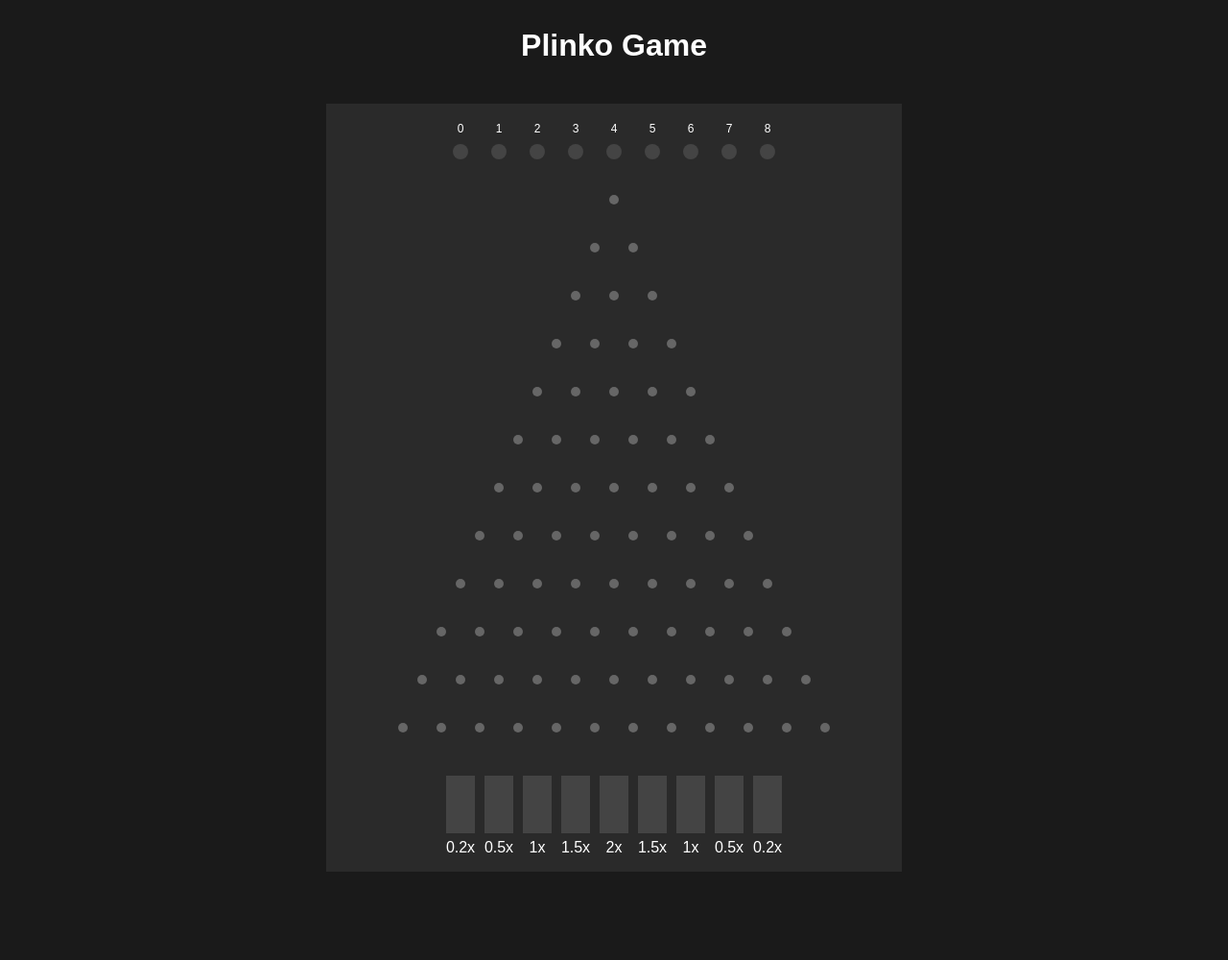
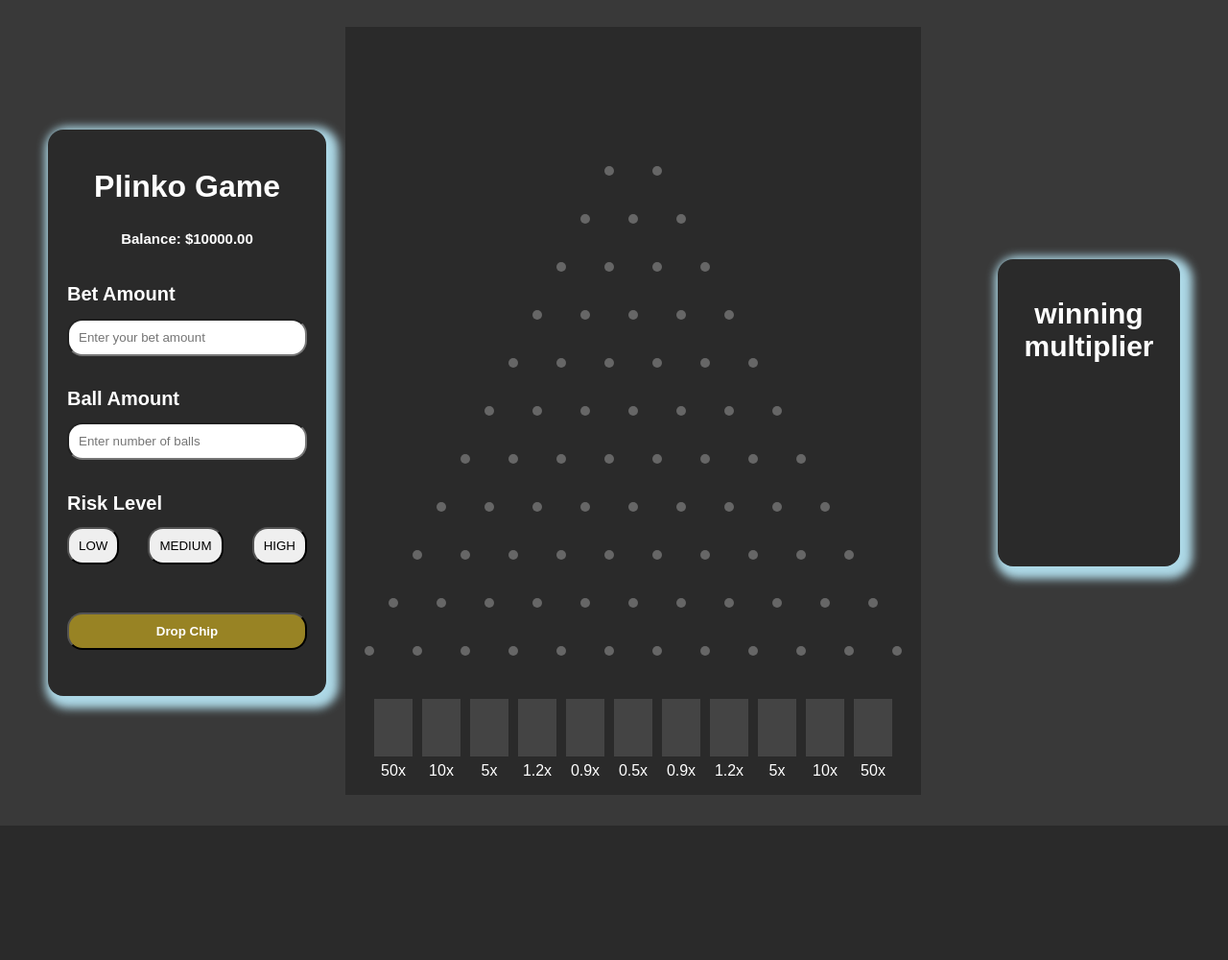
Before and after one commit to Hellotoday123/python-final-project-2024, a Flask app: page / in a window 1280 px wide. Shown: the whole page at 96% size. After the commit the page ends 860 px from the top, so only its background shows below. Run offline with Flask 3, Linux system fonts and the light colour scheme.

Commit message:
plinko demo

```diff
--- a/app.py
+++ b/app.py
@@ -1,4 +1,4 @@
-from flask import Flask, render_template, jsonify
+from flask import Flask, render_template, request, jsonify
 import random
 
 app = Flask(__name__)
@@ -7,7 +7,7 @@ app = Flask(__name__)
 class PlinkoGame:
     def __init__(self):
         self.score = 0
-        self.multipliers = [0.2, 0.5, 1, 1.5, 2, 1.5, 1, 0.5, 0.2]
+        self.multipliers = [50, 10, 5, 1.2, 0.9, 0.5, 0.9, 1.2, 5, 10, 50]
 
     def drop_chip(self, start_position):
         """Simulate chip drop and return path and final position"""
@@ -40,18 +40,51 @@ class PlinkoGame:
 
 game = PlinkoGame()
 
+def read_balance():
+    try:
+        with open('balance.txt', 'r') as f:
+            return float(f.read().strip())
+    except FileNotFoundError:
+        return 0.0
+
+def write_balance(new_balance):
+    with open("balance.txt", "w") as file:
+        file.write(f"{new_balance:.2f}")
+
+@app.route('/get_balance')
+def get_balance():
+    balance = read_balance()  # Read the balance from the file
+    return {'balance': balance}
+
+@app.route('/sync_balance', methods=['POST'])
+def sync_balance():
+    data = request.get_json()
+    balance = data.get('balance')
+    if balance is not None:
+        print(f"Received balance: {balance}")
+        return jsonify({"status": "success", "balance": balance}), 200
+    else:
+        return jsonify({"status": "error", "message": "Balance not provided"}), 400
 
 @app.route('/')
-def home():
-    return render_template('index.html')
-
+def index():
+    balance = read_balance()  # Read the balance from the file
+    return render_template("index.html", balance=balance)
 
 @app.route('/drop/<int:position>')
 def drop(position):
     # Ensure position is within valid range
     position = min(8, max(0, position))
     result = game.drop_chip(position)
+
+    balance = read_balance()
+    new_balance = balance * result['multiplier']
+    write_balance(new_balance)
+
+    result['new_balance'] = new_balance
+
     return jsonify(result)
+
 
 
 if __name__ == '__main__':
--- /dev/null
+++ b/balance.txt
@@ -0,0 +1 @@
+10000
--- a/static/css/style.css
+++ b/static/css/style.css
@@ -2,7 +2,7 @@ body {
     display: flex;
     flex-direction: column;
     align-items: center;
-    background: #1a1a1a;
+    background-color: #393939;
     color: white;
     font-family: Arial, sans-serif;
 }
@@ -31,3 +31,90 @@ body {
     fill: #888 !important;
     cursor: pointer;
 }
+
+.balance {
+    font-size: 15px;
+    font-weight: bold;
+    text-align: center;
+    padding: 5px;}
+
+.main-container{
+    display: flex;
+    flex-direction: row;
+    justify-content: space-between;
+    align-items: center;
+    }
+
+    .left{
+    width: 250px;
+    display: flex;
+    flex-direction: column;
+    align-items: left;
+    background-color: #2a2a2a;
+    padding: 20px;
+    border-radius: 1rem;
+    height: 550px;
+    box-shadow: 5px 5px 10px 8px lightblue;
+    }
+
+    .middle{
+    width: 700px;
+    }
+
+    .right{
+    width: 150px;
+    display: flex;
+    flex-direction: column;
+    align-items: center;
+    background-color: #2a2a2a;
+    padding: 20px;
+    border-radius: 1rem;
+    height: 280px;
+    box-shadow: 5px 5px 10px 8px lightblue;
+    }
+
+    .riskLevels{
+    display: flex;
+    flex-direction: row;
+    justify-content: space-between;
+    padding-bottom: 50px;}
+
+    .inputs{
+    padding: 10px;
+    border-radius: 1rem;
+    }
+
+    .dashTitles{
+    font-size: 20px;
+    font-weight: bold;
+    padding-top: 20px;
+    text-align: left
+    }
+    .riskLevels button{
+    padding: 10px;
+    border-radius: 1rem;
+    }
+    .riskLevels button:hover{
+    background-color: orange;
+    cursor: pointer;
+    transition: background-color 0.3s ease;
+    }
+
+    .startButton{
+    padding: 10px;
+    border-radius: 1rem;
+    color: white;
+    font-weight: bold;
+    background-color: #988324;
+    }
+
+    .startButton:hover{
+    background-color: #7e6700;
+    cursor: pointer;
+    transition: background-color 0.3s ease;
+    }
+
+    .right h1{
+    font-size: 30px;
+    font-weight: bold;
+    text-align: center}
--- a/static/js/game.js
+++ b/static/js/game.js
@@ -3,109 +3,89 @@ class PlinkoGame {
         console.log('PlinkoGame constructor starting...');
 
         this.svg = document.querySelector('svg');
-        console.log('Found SVG:', this.svg);
-
         this.pegGroup = document.getElementById('pegs');
         this.slotsGroup = document.getElementById('slots');
         this.multipliersGroup = document.getElementById('multipliers');
         this.chip = document.getElementById('chip');
+        this.displayResult = document.getElementById('result')
+        this.displayBalance = document.getElementById('balance')
 
-        console.log('Found game elements:', {
-            pegs: this.pegGroup,
-            slots: this.slotsGroup,
-            multipliers: this.multipliersGroup,
-            chip: this.chip
-        });
+        this.balance = parseFloat(this.displayBalance.textContent) || 0;
+        this.betAmount = 0;
+        this.getBalance();
 
-        this.multipliers = [0.2, 0.5, 1, 1.5, 2, 1.5, 1, 0.5, 0.2];
+
+        this.multipliers = [50, 10, 5, 1.2, 0.9, 0.5, 0.9, 1.2, 5, 10, 50];
         this.dropZones = [];
-
-        // Initialize Web Audio API
         this.audioContext = new (window.AudioContext || window.webkitAudioContext)();
 
         this.dropChip = this.dropChip.bind(this);
 
         this.initializeBoard();
-        console.log('Board initialized with drop zones:', this.dropZones.length);
-
         this.loadSounds();
         this.setupEventListeners();
-
-        // Add visual debug for drop zones
-        this.dropZones.forEach((zone, index) => {
-            const text = document.createElementNS("http://www.w3.org/2000/svg", "text");
-            text.setAttribute("x", zone.getAttribute("cx"));
-            text.setAttribute("y", "30");
-            text.setAttribute("text-anchor", "middle");
-            text.setAttribute("fill", "white");
-            text.setAttribute("font-size", "12");
-            text.textContent = index;
-            this.svg.appendChild(text);
-        });
 
         console.log('PlinkoGame constructor completed');
     }
 
-    setupEventListeners() {
-        this.dropZones.forEach((zone, index) => {
-            zone.addEventListener('click', () => {
-                console.log('Drop zone clicked:', index);
-                this.dropChip(index);
-            });
+
+    async loadSounds() {
+        try {
+            const [pingBuffer, landingBuffer] = await Promise.all([
+                this.loadSound('static/sounds/ping.wav'),
+                this.loadSound('static/sounds/landing.wav')
+            ]);
+            this.sounds = { ping: pingBuffer, landing: landingBuffer };
+        } catch (error) {
+            console.error('Error loading sounds:', error);
+        }
+    }
+
+    async loadSound(url) {
+        const response = await fetch(url);
+        const arrayBuffer = await response.arrayBuffer();
+        return await this.audioContext.decodeAudioData(arrayBuffer);
+    }
+
+    async animateChipTo(x, y) {
+        console.log(`Animating chip to (${x}, ${y})`);
+        return new Promise(resolve => {
+            const animation = this.chip.animate(
+                [
+                    {
+                        cx: this.chip.getAttribute('cx'),
+                        cy: this.chip.getAttribute('cy')
+                    },
+                    { cx: x, cy: y }
+                ],
+                {
+                    duration: 150,
+                    easing: 'ease-in-out',
+                    fill: 'forwards'
+                }
+            );
+            animation.onfinish = resolve;
+            this.chip.setAttribute('cx', x);
+            this.chip.setAttribute('cy', y);
         });
     }
 
-    initializeBoard() {
-        // Create drop zones at the top
-        for (let i = 0; i < 9; i++) {
-            const x = 300 + (i - 4) * 40;
-            const dropZone = document.createElementNS("http://www.w3.org/2000/svg", "circle");
-            dropZone.setAttribute("cx", x);
-            dropZone.setAttribute("cy", 50);
-            dropZone.setAttribute("r", 8);
-            dropZone.setAttribute("fill", "#444");
-            dropZone.setAttribute("class", "drop-zone");
-            dropZone.style.cursor = "pointer";
-            dropZone.addEventListener("mouseover", () => dropZone.setAttribute("fill", "#666"));
-            dropZone.addEventListener("mouseout", () => dropZone.setAttribute("fill", "#444"));
-            this.svg.appendChild(dropZone);
-            this.dropZones.push(dropZone);
-        }
+    playPing() {
+        if (!this.sounds.ping) return;
 
-        // Draw pegs
-        for (let row = 0; row < 12; row++) {
-            for (let col = 0; col <= row; col++) {
-                const x = 300 + (col - row/2) * 40;
-                const y = 100 + row * 50;
-                const peg = document.createElementNS("http://www.w3.org/2000/svg", "circle");
-                peg.setAttribute("cx", x);
-                peg.setAttribute("cy", y);
-                peg.setAttribute("r", 5);
-                peg.setAttribute("fill", "#666");
-                this.pegGroup.appendChild(peg);
-            }
-        }
+        const source = this.audioContext.createBufferSource();
+        source.buffer = this.sounds.ping;
+        source.connect(this.audioContext.destination);
+        source.start();
+    }
 
-        // Draw slots
-        this.multipliers.forEach((multiplier, i) => {
-            const x = 300 + (i - 4) * 40;
+    playLanding() {
+        if (!this.sounds.landing) return;
 
-            const slot = document.createElementNS("http://www.w3.org/2000/svg", "rect");
-            slot.setAttribute("x", x - 15);
-            slot.setAttribute("y", 700);
-            slot.setAttribute("width", 30);
-            slot.setAttribute("height", 60);
-            slot.setAttribute("fill", "#444");
-            this.slotsGroup.appendChild(slot);
-
-            const text = document.createElementNS("http://www.w3.org/2000/svg", "text");
-            text.setAttribute("x", x);
-            text.setAttribute("y", 780);
-            text.setAttribute("text-anchor", "middle");
-            text.setAttribute("fill", "white");
-            text.textContent = `${multiplier}x`;
-            this.multipliersGroup.appendChild(text);
-        });
+        const source = this.audioContext.createBufferSource();
+        source.buffer = this.sounds.landing;
+        source.connect(this.audioContext.destination);
+        source.start();
     }
 
     async dropChip(startPosition) {
@@ -123,112 +103,191 @@ class PlinkoGame {
         this.chip.setAttribute('cx', startX);
         this.chip.setAttribute('cy', '50');
 
-        try {
-            console.log('Fetching path from server...');
-            const response = await fetch(`/drop/${startPosition}`);
-            const result = await response.json();
-            console.log('Received path:', result.path);
+        let currentX = startX;
+        let currentY = 50;
 
-            for (let i = 0; i < result.path.length; i++) {
-                const [col, row] = result.path[i];
-                const x = 300 + (col - row/2) * 40;
-                const y = 100 + row * 50;
+        for (let row = 0; row < 12; row++) {
+            // Calculate boundaries for each row
+            const maxX = 300 + (row / 2) * 40;
+            const minX = 300 - (row / 2) * 40;
 
-                console.log(`Animating to position ${i}:`, { x, y });
+            console.log(`Row ${row}: maxX=${maxX}, minX=${minX}`);
 
-                await new Promise(resolve => {
-                    const animation = this.chip.animate(
-                        [
-                            {
-                                cx: this.chip.getAttribute('cx'),
-                                cy: this.chip.getAttribute('cy')
-                            },
-                            { cx: x, cy: y }
-                        ],
-                        {
-                            duration: 150,
-                            easing: 'ease-in-out',
-                            fill: 'forwards'
-                        }
-                    );
-                    animation.onfinish = resolve;
-                });
+            // Randomly choose a direction but ensure we stay within boundaries
+            let direction = Math.random() < 0.5 ? -20 : 20;
+            currentX += direction;
 
-                this.chip.setAttribute('cx', x);
-                this.chip.setAttribute('cy', y);
-
-                if (i > 0 && i < result.path.length - 1) {
-                    const pitch = 0.8 + Math.random() * 0.4;
-                    this.playPing(pitch);
-                } else if (i === result.path.length - 1) {
-                    this.playLanding();
-                }
+            // Apply boundary checks
+            if (currentX > maxX) {
+                currentX = maxX;
+            } else if (currentX < minX) {
+                currentX = minX;
             }
 
-            document.getElementById('result').textContent = `Won ${result.multiplier}x!`;
-        } catch (error) {
-            console.error('Error dropping chip:', error);
-            document.getElementById('result').textContent = 'Error dropping chip!';
-        } finally {
-            this.dropZones.forEach(zone => zone.style.pointerEvents = 'auto');
+            currentY += 50;
+            await this.animateChipTo(currentX, currentY);
+
+            if (row > 0 && row < 11) {
+                this.playPing();
+            }
+
+        }
+
+        this.playLanding();
+        // Determine final slot based on chip's ending position
+        const slotWidth = 50;
+        const boardStartX = 300 - ((this.multipliers.length - 1) / 2) * slotWidth;
+        const finalSlotIndex = Math.round((currentX - boardStartX) / slotWidth);
+
+        const clampedIndex = Math.max(0, Math.min(finalSlotIndex, this.multipliers.length - 1));
+        const finalMultiplier = this.multipliers[clampedIndex];
+
+        this.displayResult.textContent = `You won ${finalMultiplier}x!`;
+
+        const winnings = this.betAmount * finalMultiplier;
+
+        this.handleBet(winnings);
+        // Re-enable drop zones
+        this.dropZones.forEach(zone => zone.style.pointerEvents = 'auto');
+    }
+
+
+    setupEventListeners() {
+        const startButton = document.getElementById('startButton');
+        if (startButton) {
+            startButton.addEventListener('click', async () => {
+                console.log('Start button clicked');
+
+                if (this.audioContext.state === 'suspended') {
+                    await this.audioContext.resume();
+                }
+
+
+                const betInput = document.getElementById('betAmount');
+                const ballAmountInput = document.getElementById('ballAmount');
+                this.betAmount = parseFloat(betInput.value) || 0;
+                const ballAmount = parseInt(ballAmountInput.value) || 0;
+                            this.dropChip(4); //temp
+                if (this.validateBet(this.betAmount, ballAmount)) {
+                    this.handleBet(-this.betAmount * ballAmount);
+                    for (let i = 0; i < ballAmount; i++) {
+                        this.dropChip(4);
+                    }
+                }else {
+                    alert('invalid bet amount or insufficient balance')}
+            });
         }
     }
 
-    async loadSounds() {
+    validateBet(bet, ballAmount) {
+        const isValid = bet >0 && bet * ballAmount <= this.balance;
+        console.log(`Validating bet: ${bet} * ${ballAmount} <= ${this.balance} -> ${isValid}`);
+        return isValid;
+    }
+
+    async getBalance() {
         try {
-            // Load sound files
-            const [pingBuffer, landingBuffer] = await Promise.all([
-                this.loadSound('static/sounds/ping.wav'),
-                this.loadSound('static/sounds/landing.wav')
-            ]);
-
-            this.sounds = {}
-            this.sounds.ping = pingBuffer;
-            this.sounds.landing = landingBuffer;
+            const response = await fetch('/get_balance');
+            if (response.ok) {
+                const data = await response.json();
+                this.balance = data.balance || 0;
+                this.updateBalanceDisplay();
+            } else {
+                console.error('Error getting balance');
+            }
         } catch (error) {
-            console.error('Error loading sounds:', error);
+            console.error('Error fetching balance:', error);
         }
     }
 
-    async loadSound(url) {
-        const response = await fetch(url);
-        const arrayBuffer = await response.arrayBuffer();
-        return await this.audioContext.decodeAudioData(arrayBuffer);
+    async syncBalance() {
+    try {
+        const response = await fetch('/sync_balance', {
+            method: 'POST',
+            headers: {
+                'Content-Type': 'application/json'
+            },
+            body: JSON.stringify({ balance: this.balance })
+        });
+        if (!response.ok) {
+            throw new Error('Failed to sync balance');
+        }
+        console.log('Balance synced successfully');
+        } catch (error) {
+            console.error('Error syncing balance:', error);
+        }
     }
 
-    playPing(pitch = 1) {
-        if (!this.sounds.ping) return;
-
-        const source = this.audioContext.createBufferSource();
-        const gainNode = this.audioContext.createGain();
-
-        source.buffer = this.sounds.ping;
-        source.playbackRate.value = pitch;
-        source.connect(gainNode);
-        gainNode.connect(this.audioContext.destination);
-
-        gainNode.gain.value = 0.3 + Math.random() * 0.2;
-
-        source.start();
+    handleBet(amount) {
+        console.log(`Handling bet: ${amount}`);
+        this.balance += amount;
+        console.log(`New balance: ${this.balance}`);
+        this.updateBalanceDisplay();
+        this.syncBalance();
     }
 
-    playLanding() {
-        if (!this.sounds.landing) return;
+    updateBalanceDisplay() {
+        this.displayBalance.textContent = `Balance: $${this.balance.toFixed(2)}`;
 
-        const source = this.audioContext.createBufferSource();
-        const gainNode = this.audioContext.createGain();
+    }
 
-        source.buffer = this.sounds.landing;
-        source.connect(gainNode);
-        gainNode.connect(this.audioContext.destination);
-        gainNode.gain.value = 0.5;
+    initializeBoard() {
+        const boardwidth = 300;
+        const slotspacing = 50;
+        const slotwidth = 40;
+        const totalSlots = 11; // Set the number of slots to fill the width as desired
 
-        source.start();
+        // Draw pegs
+        for (let row = 1; row < 12; row++) {
+            for (let col = 0; col <= row; col++) {
+                const x = boardwidth + (col - row / 2) * slotspacing;
+                const y = 100 + row * 50;
+                const peg = document.createElementNS("http://www.w3.org/2000/svg", "circle");
+                peg.setAttribute("cx", x);
+                peg.setAttribute("cy", y);
+                peg.setAttribute("r", 5);
+                peg.setAttribute("fill", "#666");
+                this.pegGroup.appendChild(peg);
+            }
+        }
+
+        // Calculate the starting position to center the slots
+        const startX = boardwidth - ((totalSlots - 1) * slotspacing) / 2;
+
+        // Adjust multipliers to match totalSlots
+        const baseMultipliers = [50, 10, 5, 1.2, 0.9, 0.5, 0.9, 1.2, 5, 10, 50];
+        if (totalSlots !== baseMultipliers.length) {
+            const scalingFactor = baseMultipliers.length / totalSlots;
+            this.multipliers = Array.from({ length: totalSlots }, (_, i) =>
+                baseMultipliers[Math.min(baseMultipliers.length - 1, Math.floor(i * scalingFactor))]
+            );
+        } else {
+            this.multipliers = [...baseMultipliers];
+        }
+
+
+        // Draw slots and multipliers
+        this.multipliers.forEach((multiplier, i) => {
+            const x = startX + i * slotspacing;
+            const slot = document.createElementNS("http://www.w3.org/2000/svg", "rect");
+            slot.setAttribute("x", x - slotwidth / 2);
+            slot.setAttribute("y", 700);
+            slot.setAttribute("width", slotwidth);
+            slot.setAttribute("height", 60);
+            slot.setAttribute("fill", "#444");
+            this.slotsGroup.appendChild(slot);
+
+            const text = document.createElementNS("http://www.w3.org/2000/svg", "text");
+            text.setAttribute("x", x);
+            text.setAttribute("y", 780);
+            text.setAttribute("text-anchor", "middle");
+            text.setAttribute("fill", "white");
+            text.textContent = `${multiplier}x`;
+            this.multipliersGroup.appendChild(text);
+        });
     }
+
 }
-
-// Make sure the script is loading
-console.log('Plinko script loaded');
 
 document.addEventListener('DOMContentLoaded', () => {
     console.log('DOM loaded, initializing game...');
--- a/templates/index.html
+++ b/templates/index.html
@@ -5,7 +5,30 @@
     <link rel="stylesheet" href="{{ url_for('static', filename='css/style.css') }}">
 </head>
 <body>
-    <h1>Plinko Game</h1>
+<div class="main-container">
+
+    <div class="left">
+        <h1 align="center">Plinko Game</h1>
+        <div class="balance" id="balance"> Balance: ${{ balance }}</div>
+        <h1 class="dashTitles">Bet Amount</h1>
+        <input class="inputs" type="number" id="betAmount" placeholder="Enter your bet amount" min="0" step="10">
+
+        <h1 class="dashTitles">Ball Amount</h1>
+        <input class="inputs" type="number" id="ballAmount" placeholder="Enter number of balls" min="0" step="1">
+
+        <h1 class="dashTitles">Risk Level</h1>
+        <div class="riskLevels">
+        <button id="low">LOW</button>
+        <button id="medium">MEDIUM</button>
+        <button id="high">HIGH</button>
+        </div>
+
+        <button class="startButton" id="startButton">Drop Chip</button>
+
+    </div>
+
+    <div class="middle">
+
         <div class="game-container">
             <svg width="600" height="800" viewBox="0 0 600 800">
                 <!-- Background -->
@@ -20,9 +43,15 @@
                 <circle id="chip" r="15" fill="gold" style="display: none"/>
             </svg>
         </div>
+    </div>
+    <div class="right">
+        <h1>winning multiplier</h1>
         <div class="controls">
             <div class="multiplier" id="result"></div>
         </div>
+    </div>
+</div>
+
 
     <script src="{{ url_for('static', filename='js/game.js') }}"></script>
 </body>
```
Lines whose indentation alone changed are shown as unchanged.
